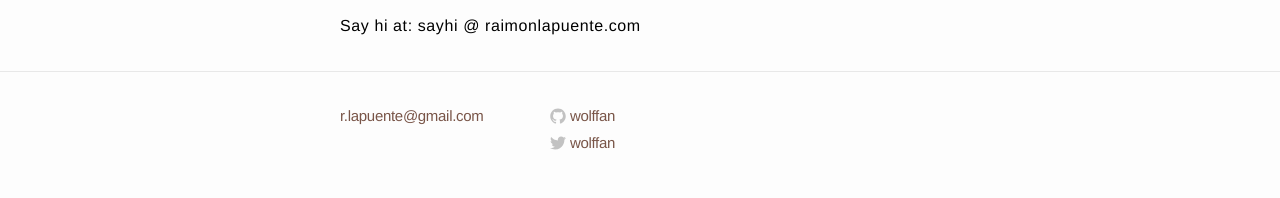
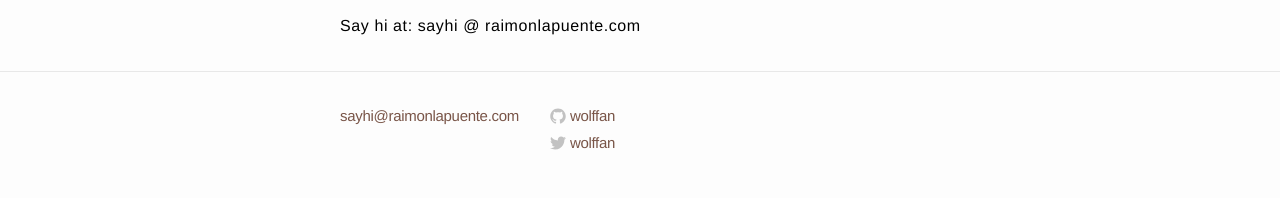
Before and after one commit to wolffan/wolffan.github.io, a Jekyll site: the page built from about.md, in a window 1280 px wide. Shown: the part 871-1069 px from the top of the page. Built offline with Jekyll 4.4.1, drawn with Linux system fonts in a browser that asks for light colours; nearby versions of some CDN libraries.

Commit message:
Added CNAME file

```diff
--- /dev/null
+++ b/CNAME
@@ -0,0 +1 @@
+raimonlapuente.com
--- a/_config.yml
+++ b/_config.yml
@@ -1,6 +1,6 @@
 # Site settings
 title: Raimon Lapuente
-email: r.lapuente@gmail.com
+email: sayhi@raimonlapuente.com
 description: "Description"
 baseurl: ""
 url: "http://raimonlapuente.com"
```
